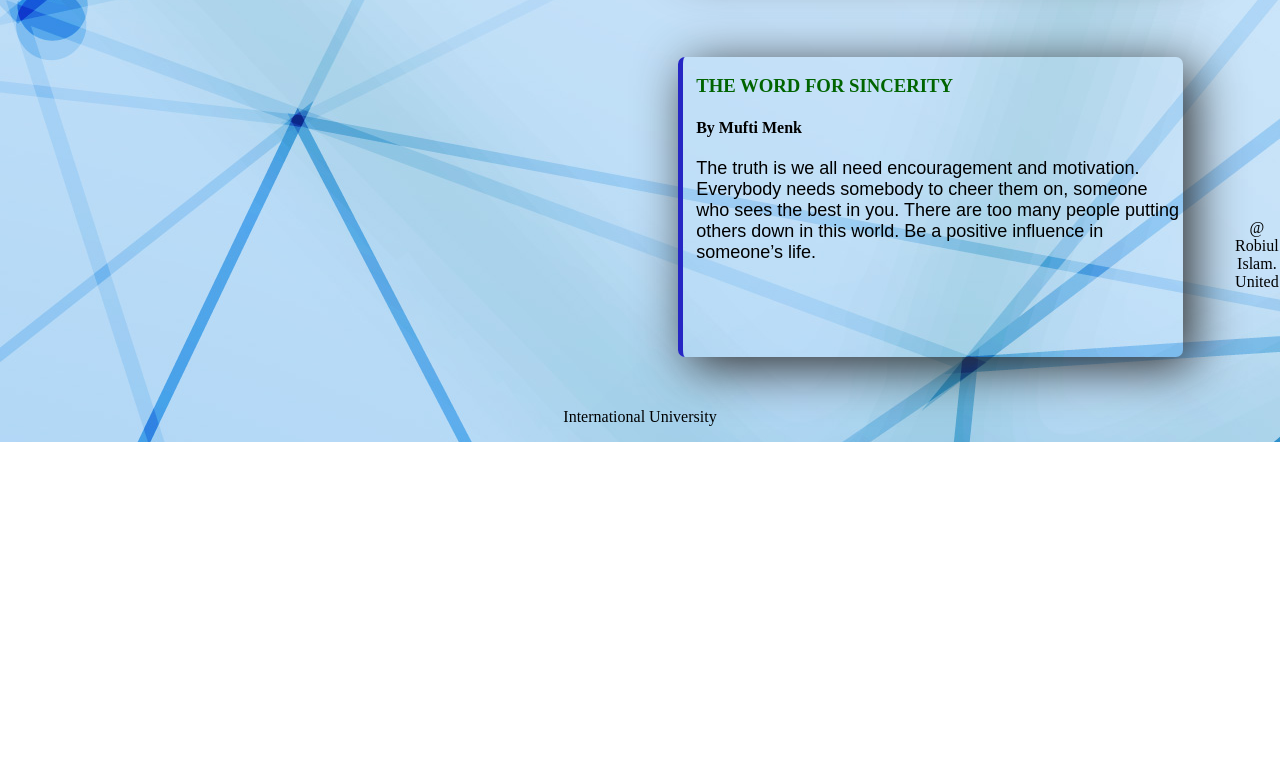
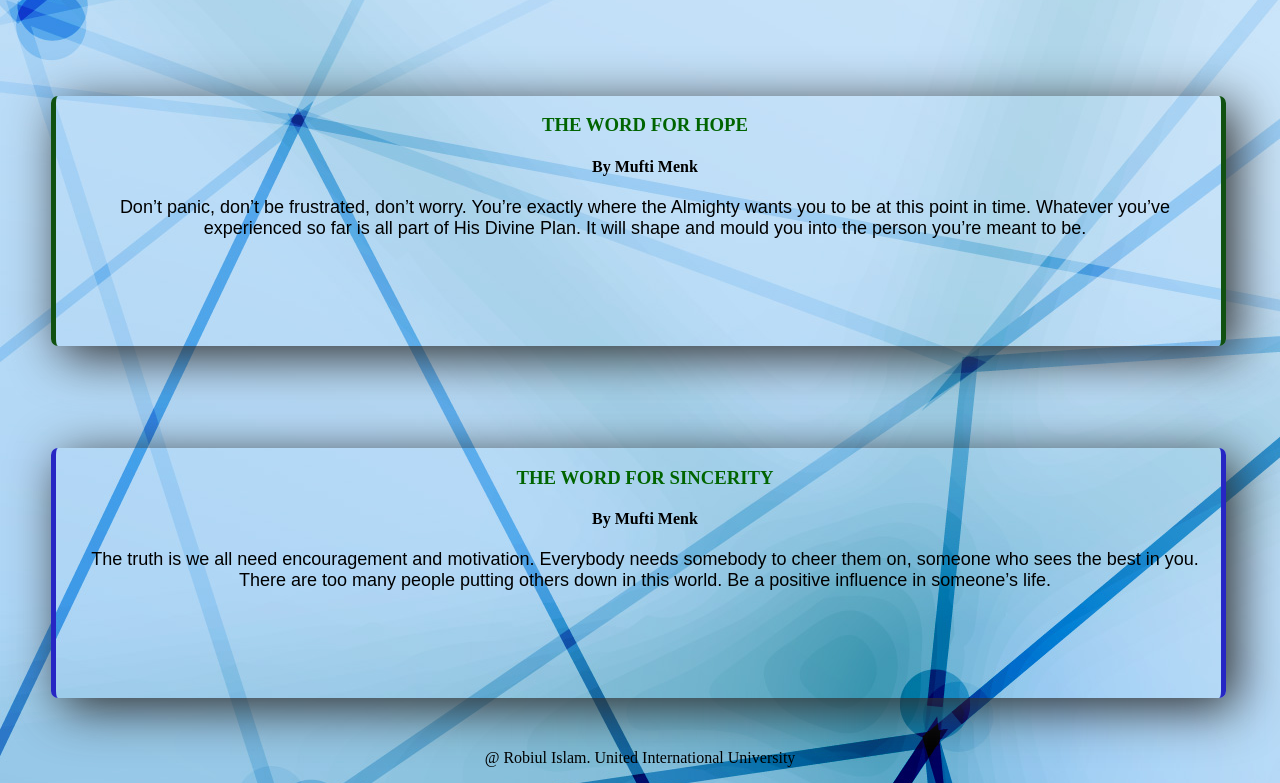
Before and after one commit to Robiul0Islam/Robi-Portfolil, a plain HTML site: page index.html in a window 1280 px wide. Shown: the part 1597-2380 px from the top of the page. Before the commit the page ends 2039 px from the top, so only its background shows below. Drawn offline with Linux system fonts and the light colour scheme.

Commit message:
last box problem

```diff
--- a/style.css
+++ b/style.css
@@ -69,19 +69,24 @@
 .lastHalf{
     box-shadow: 10px 10px 50px rgb(46, 46, 46);
     border-radius: 7px;
-    height: 60%;
-    width: 38%;
-    float: left;
+    height: 50%;
+    float:left;
+    width: 90%;
+    text-align: center;
+
+
 }
 .boxHeadLine{
     color:darkgreen;
 }
 #boxLeftBorder1{
     border-left:5px rgb(17, 81, 17) solid;
+    border-right:5px rgb(17, 81, 17) solid;
 
 }
 #boxLeftBorder2{
     border-left:5px rgb(38, 38, 196) solid;
+    border-right:5px rgb(38, 38, 196) solid;
 
 }
 footer{
```
